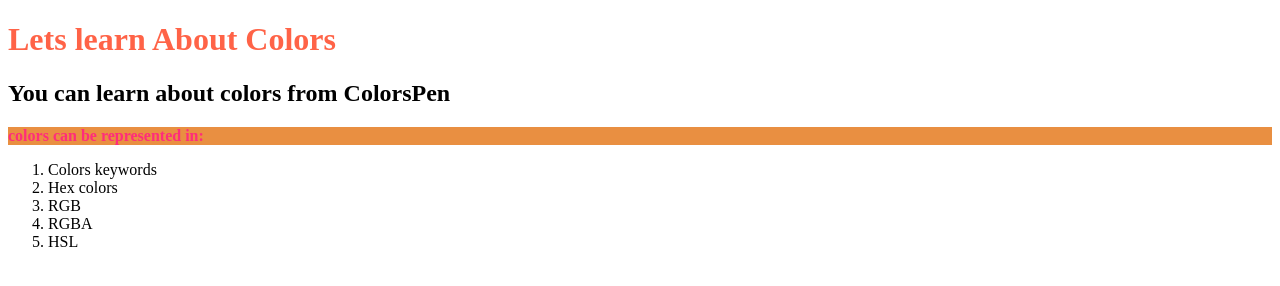
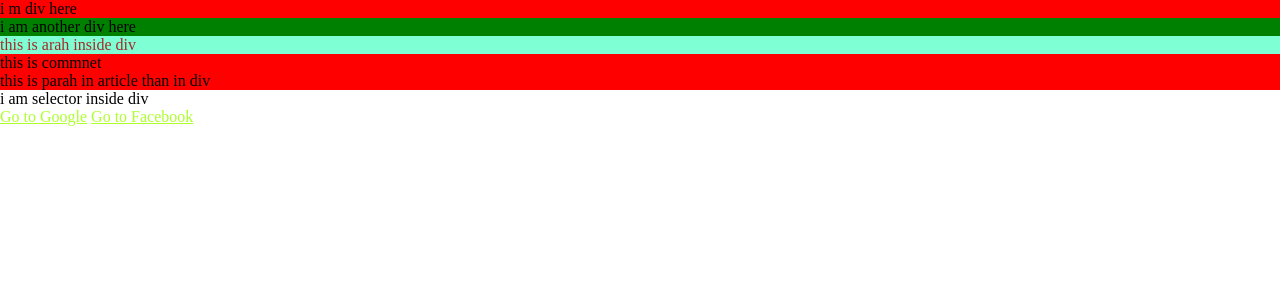
Before and after one commit to NisarAhmadCode/full_CSS, a plain HTML site: page index.html in a window 1280 px wide. Drawn offline with Linux system fonts and the light colour scheme.

Commit message:
Add files via upload

```diff
--- a/index.html
+++ b/index.html
@@ -1,24 +1,39 @@
 <!DOCTYPE html>
 <html lang="en">
+
 <head>
     <meta charset="UTF-8">
     <meta name="viewport" content="width=device-width, initial-scale=1.0">
-    <title>Fonts-Colors</title>
+    <title>Selectors MasterClass</title>
     <link rel="stylesheet" href="style.css">
 </head>
+
 <body>
-    <h1>Lets learn About Colors</h1>
-<h2>You can learn about colors from ColorsPen</h2>
-<p>
-<b>colors can be represented in:</b>
-    <ol>
-        <li>Colors keywords</li>
-        <li>Hex colors</li>
-        <li>RGB</li>
-        <li>RGBA</li>
-        <li>HSL</li>
-    </ol>
-</p>
+    <div class="red">
+        i m div here
+    </div>
+    <div id="green">
+        i am another div here
+    </div>
+    <div>
+        <p>
+            this is arah inside div
+        </p>
+    </div>
+    <div class="red">
+        <article>
+            <comment>
+                this is commnet
+            </comment>
+            <p>
+                this is parah in article than in div
+            </p>
+        </article>
 
+    </div>
+    <div class="selector"> i am selector inside div</div>
+    <a href="http://www.google.com">Go to Google</a>
+    <a href="http://www.facebook.com">Go to Facebook</a>
 </body>
+
 </html>
--- a/style.css
+++ b/style.css
@@ -1,15 +1,52 @@
-h1{
-    color: tomato;
+/* div{
+    background-color: red;
+} */
+/* Class selector */
+.red {
+    background-color: red;
 }
- p{
-     /* hex color is here
-     color: #ffabff; */
-      /* rgb color is here  */
-        color: rgb(255,45,123);
-        /* rgba colors here
-        color: rgba(233, 222, 123, 0.5);*/
-        /* HSL colors here
-        color:hsl(65, 100%, 57%)*/
-        background-color: rgb(233,143,65);
 
+/* Id selector */
+#green {
+    background-color: green;
 }
+
+/* child selector */
+div>p {
+    background-color: blue;
+    color: brown;
+}
+
+/* Desendent selector */
+/* div  p{
+    background-color: blueviolet;
+     color: blanchedalmond;} */
+
+/* universal selector */
+* {
+    margin: 0;
+    padding: 0;
+}
+
+/* Psedeou selector */
+a:visited {
+    color: saddlebrown;
+}
+
+/* whAT COLOR should be of link */
+a:link {
+    color: greenyellow;
+}
+
+a:active {
+    background-color: aqua;
+}
+
+a:hover {
+    background-color: yellow;
+}
+
+/* the place where p would be first child changes will apply */
+p:first-child {
+    background-color: aquamarine;
+}
```
